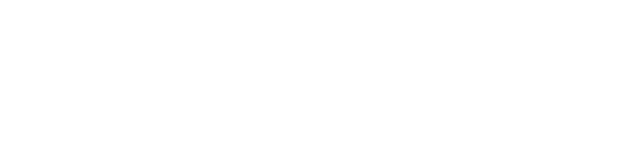
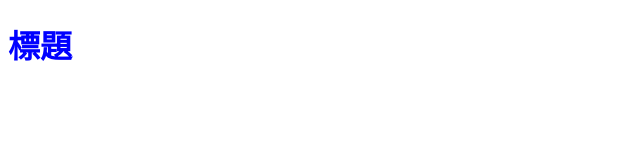
Before and after one commit to Ruentex/test05, a plain HTML site: page index.html in a window 1280 px wide. Shown: the whole page, without its empty margins (0-640 px from the left). Drawn offline with Linux system fonts and the light colour scheme.

Commit message:
新增標題標籤

```diff
--- a/css/all.css
+++ b/css/all.css
@@ -1,3 +1,6 @@
 body{
 	color:black;
 }
+h1{
+	color:blue;
+}
--- a/index.html
+++ b/index.html
@@ -7,6 +7,6 @@
 	<link rel="stylesheet" href="css/all.css" />
 </head>
 <body>
-
+	<h1>標題</h1>
 </body>
 </html>
```
